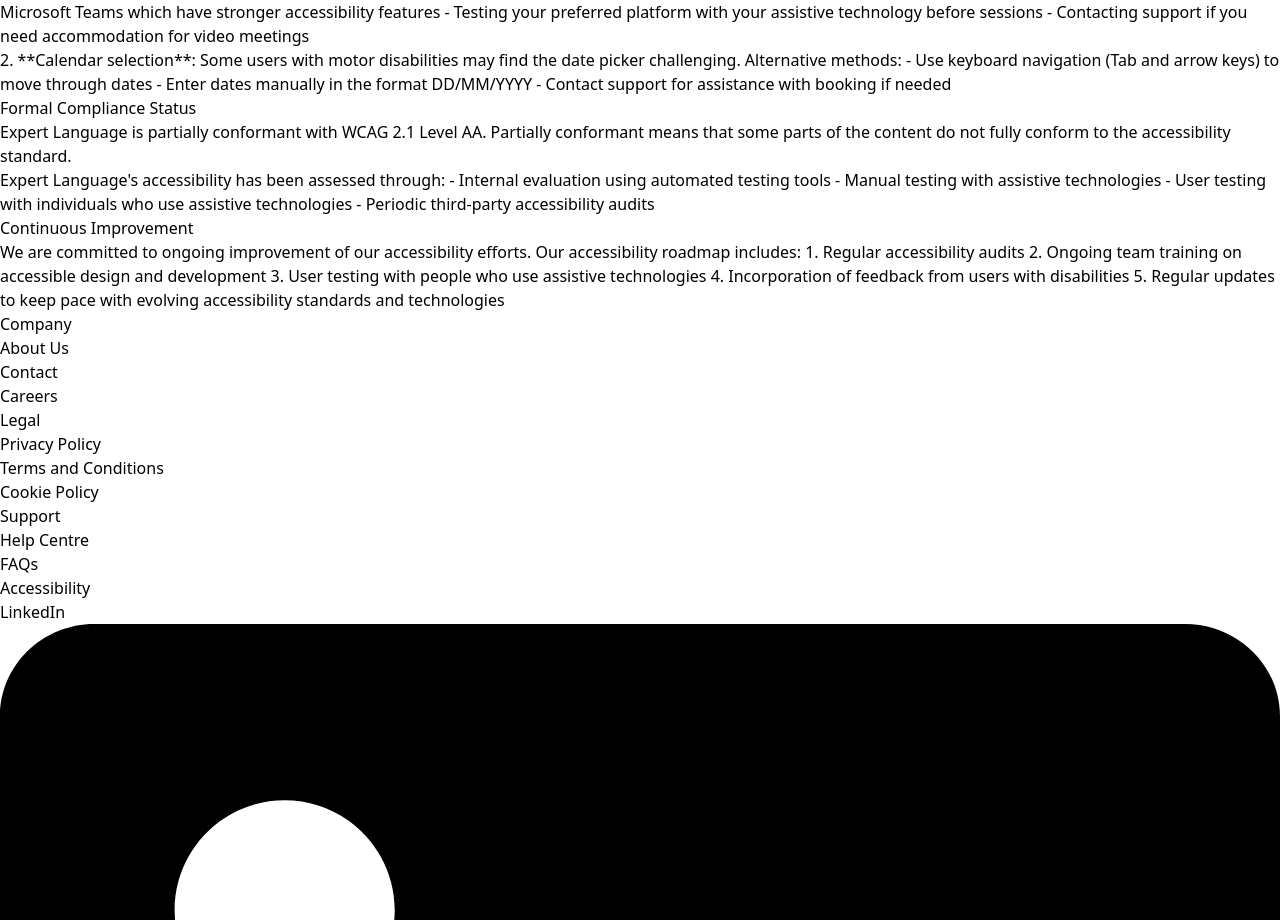
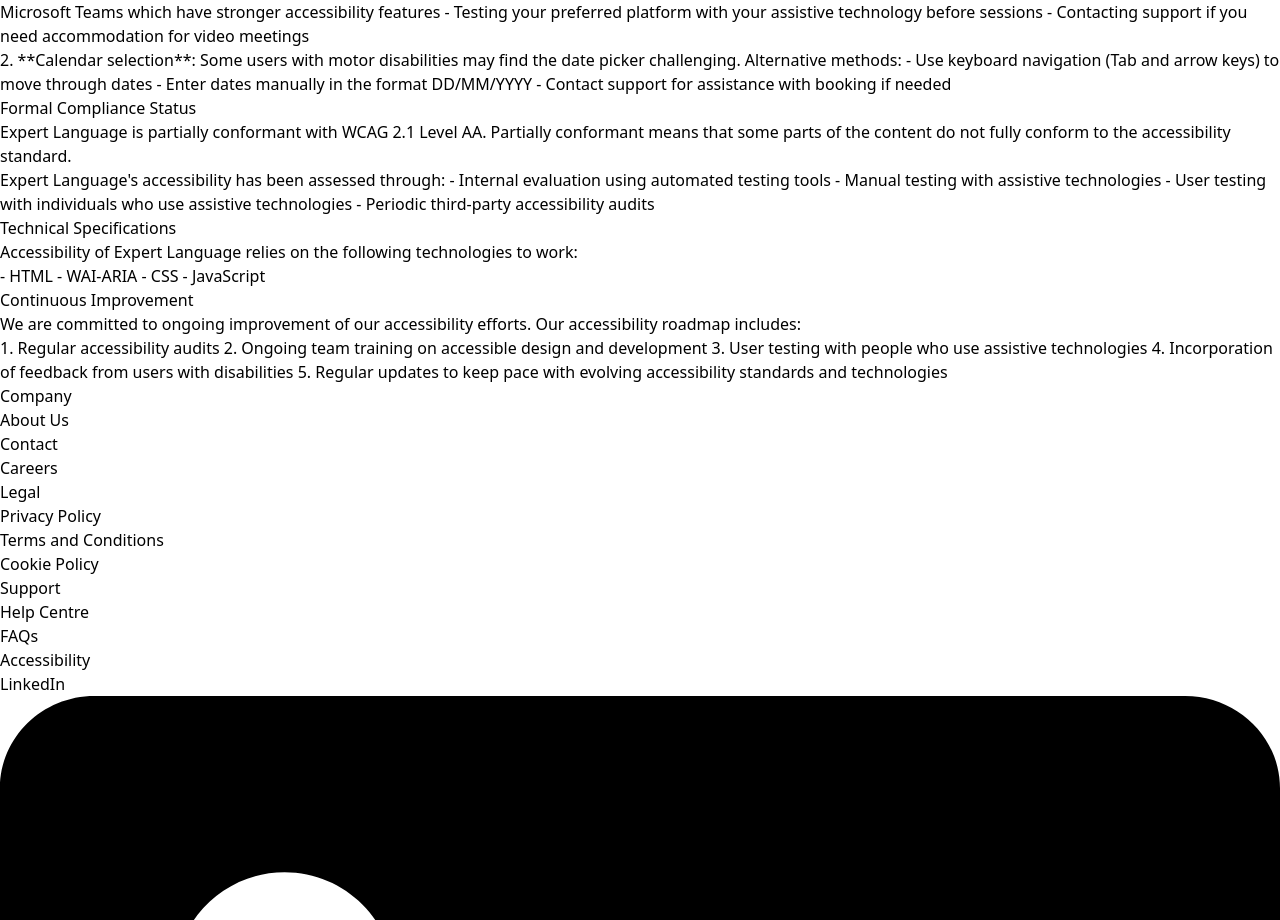
Before and after one commit to mqzcn/expert, a React (Vite) app in the folder frontend/: page /accessibility in a window 1280 px wide. Shown: the part 960-1880 px from the top of the page. Built offline with nearby package versions, Linux system fonts and the light colour scheme; no server answers.

Commit message:
Amend content of accessibility page

```diff
--- a/frontend/src/pages/Accessibility.tsx
+++ b/frontend/src/pages/Accessibility.tsx
@@ -170,13 +170,20 @@ const accessibility = [
     category: "Formal Compliance Status",
     questions: [
       {
-        question: "",
-        answer:
+        question:
           "Expert Language is partially conformant with WCAG 2.1 Level AA. Partially conformant means that some parts of the content do not fully conform to the accessibility standard.",
-      },
-      {
         answer:
           "Expert Language's accessibility has been assessed through:\n- Internal evaluation using automated testing tools\n- Manual testing with assistive technologies\n- User testing with individuals who use assistive technologies\n- Periodic third-party accessibility audits",
+      },
+    ],
+  },
+  {
+    category: "Technical Specifications",
+    questions: [
+      {
+        question:
+          "Accessibility of Expert Language relies on the following technologies to work:",
+        answer: "- HTML\n- WAI-ARIA\n- CSS\n- JavaScript",
       },
     ],
   },
@@ -184,9 +191,10 @@ const accessibility = [
     category: "Continuous Improvement",
     questions: [
       {
-        question: "",
+        question:
+          "We are committed to ongoing improvement of our accessibility efforts. Our accessibility roadmap includes:",
         answer:
-          "We are committed to ongoing improvement of our accessibility efforts. Our accessibility roadmap includes:\n1. Regular accessibility audits\n2. Ongoing team training on accessible design and development\n3. User testing with people who use assistive technologies\n4. Incorporation of feedback from users with disabilities\n5. Regular updates to keep pace with evolving accessibility standards and technologies",
+          "1. Regular accessibility audits\n2. Ongoing team training on accessible design and development\n3. User testing with people who use assistive technologies\n4. Incorporation of feedback from users with disabilities\n5. Regular updates to keep pace with evolving accessibility standards and technologies",
       },
     ],
   },
```
